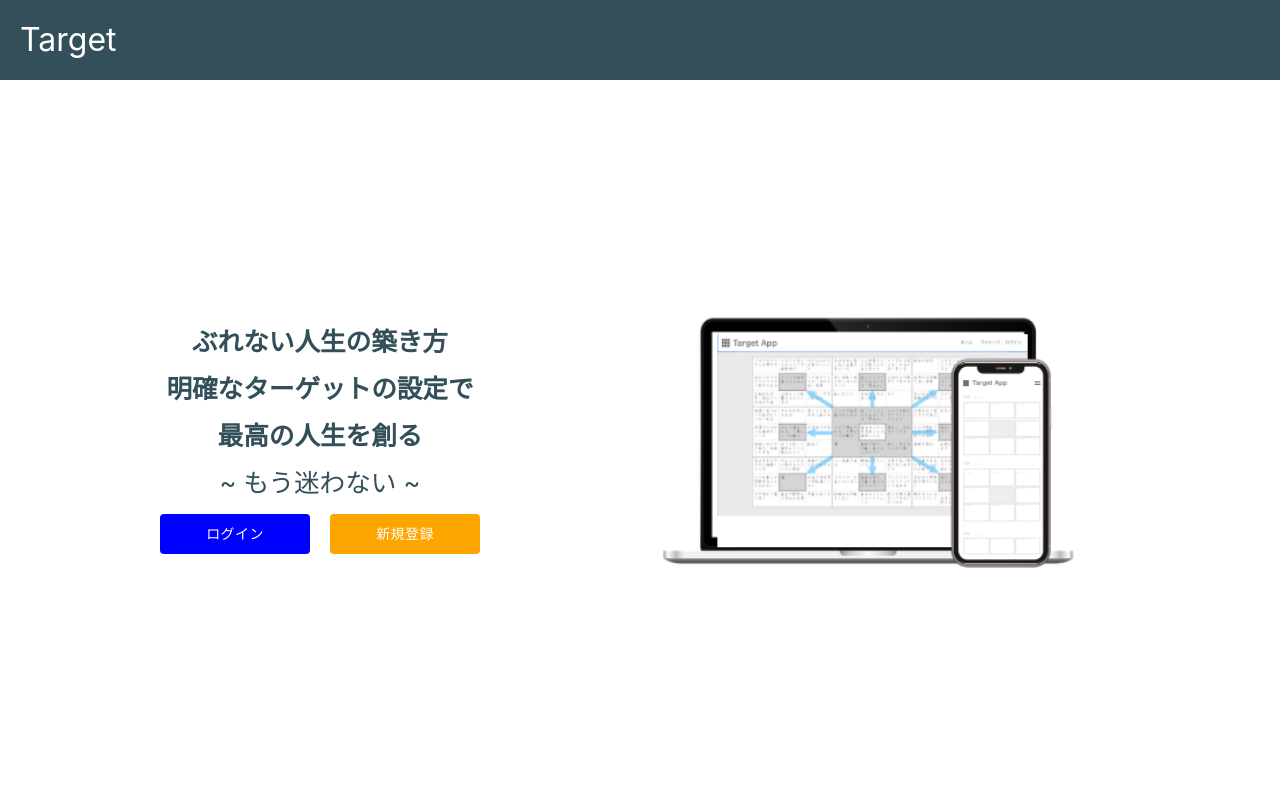
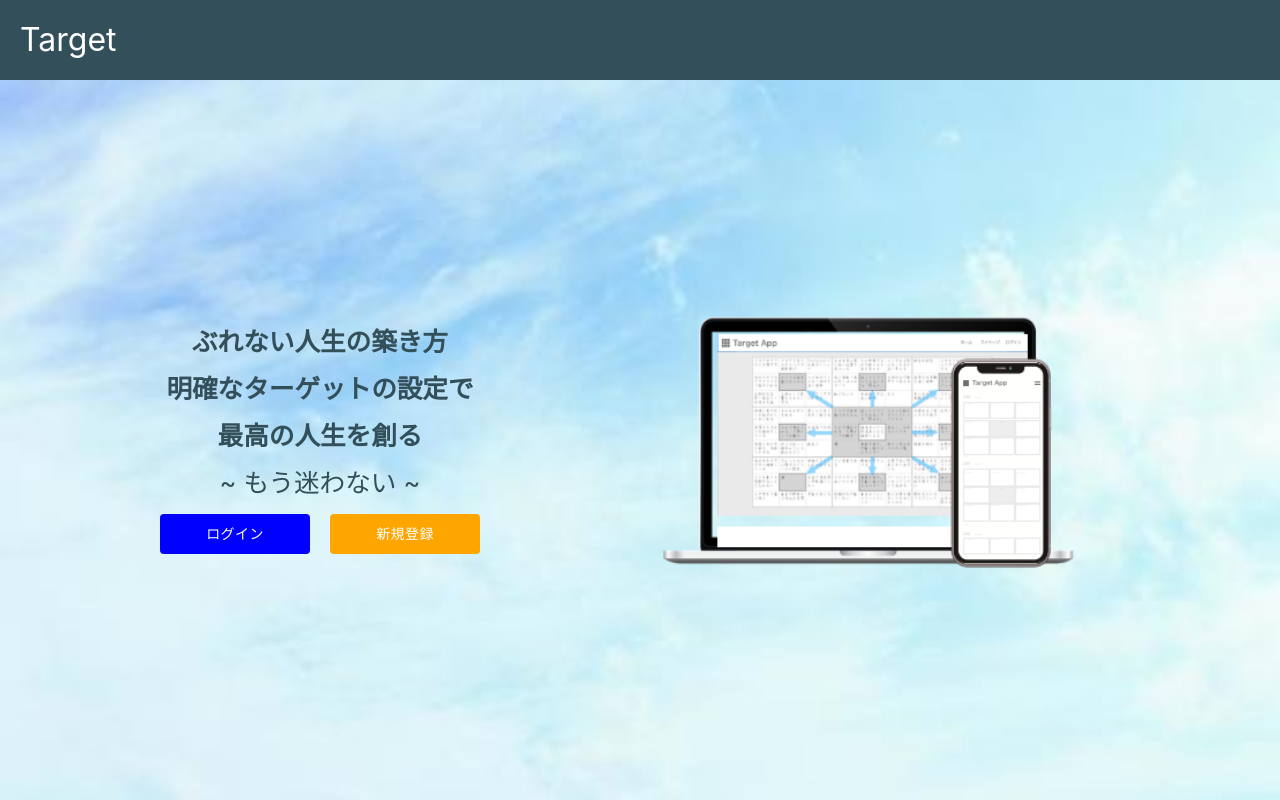
Before and after one commit to hoshimotoyasunori/target-share-app-frontend, a React (Create React App) app: page / in a window 1280 px wide. Built offline with nearby package versions, Linux system fonts and the light colour scheme.

Commit message:
edit background-image

```diff
--- a/src/function/core/Core.module.css
+++ b/src/function/core/Core.module.css
@@ -33,7 +33,9 @@
 }
 .main{
   padding-top: 80px;
-  background-color: #FFFFFF;
+  background-image: url(../../public/cloud.jpg);
+  background-repeat: no-repeat;
+  background-size: cover;
 }
 .core_btnModal {
   background-color: transparent;
```
Also changed, not shown: src/public/cloud.jpg (added).
